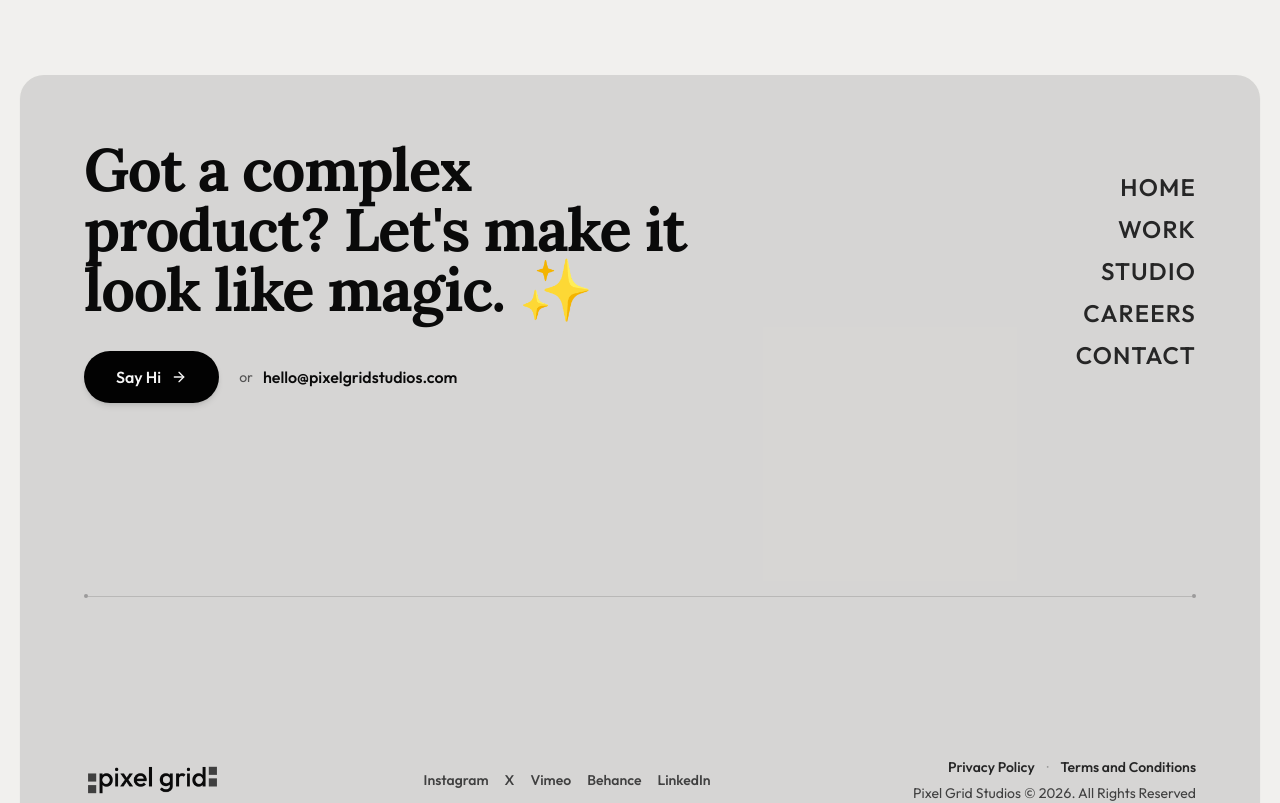
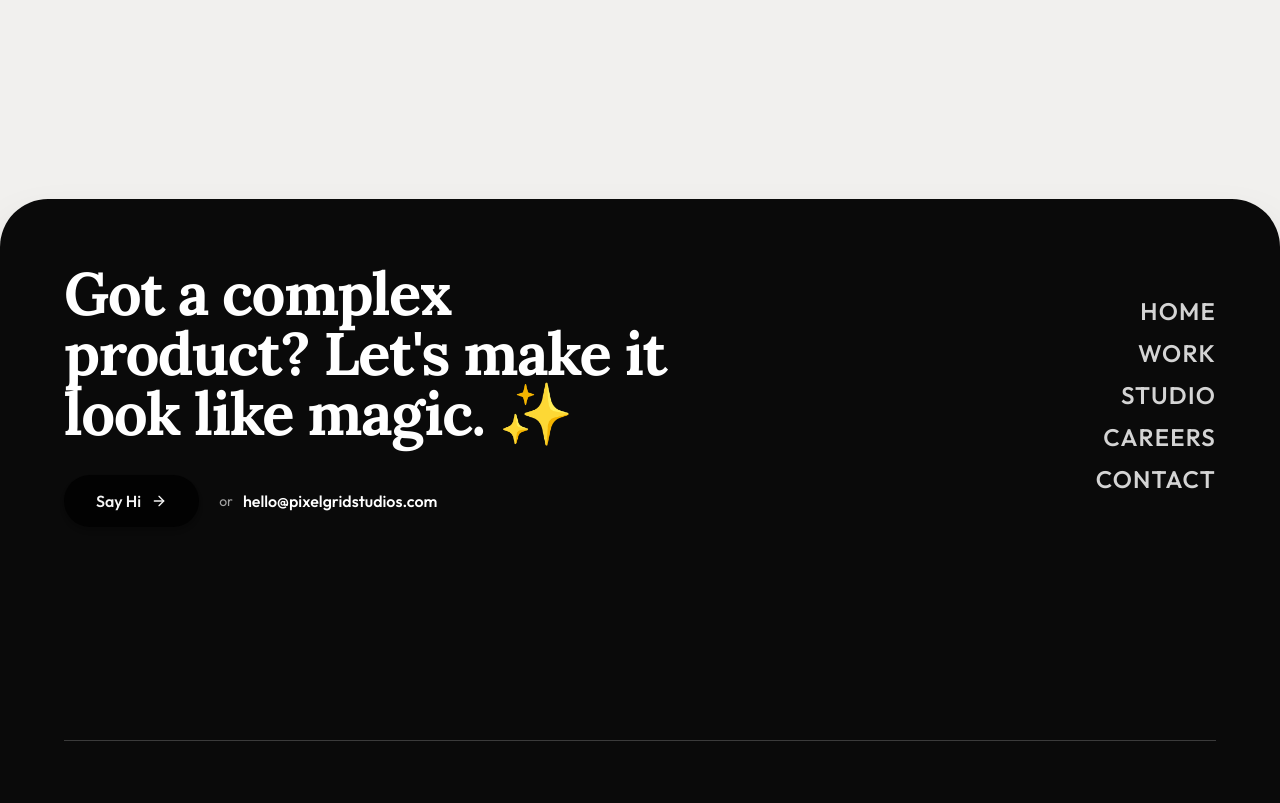
Before and after one commit to pixelgridstudios/PGS-Website-v1, a React (Vite) app: page / in a window 1280 px wide. Shown: the part 4500-5303 px from the top of the page. Built offline with nearby package versions, Linux system fonts and the light colour scheme; the HTML template or start-up script is replaced by a standard one.

Commit message:
design: redesign footer as a full-screen dark block matching reference

```diff
--- a/src/components/Footer.tsx
+++ b/src/components/Footer.tsx
@@ -2,23 +2,22 @@ import React from "react";
 import { Link } from "react-router-dom";
 import { ArrowRight } from "lucide-react";
 import { socialLinks } from "@/data/content";
-import DotDivider from "@/components/DotDivider";
 
 export const Footer: React.FC = () => {
   return (
-    <footer className="px-3 pb-3 pt-4 sm:pt-5 sm:px-5 sm:pb-5">
+    <footer className="w-full pt-16 sm:pt-24 mt-12">
       {/* Seamless Borderless Footer Card (Matching Studio Deliverables Background) */}
       <div
         data-reveal
-        className="mx-auto max-w-[1600px] min-h-[calc(100vh-2.5rem)] rounded-2xl sm:rounded-3xl bg-brand-muted text-brand-foreground border-0 overflow-hidden shadow-sm dark:shadow-2xl transition-colors duration-300"
+        className="w-full min-h-screen rounded-t-[2rem] sm:rounded-t-[3rem] bg-neutral-950 text-white border-0 overflow-hidden shadow-2xl transition-colors duration-300"
       >
-        <div className="w-full h-full min-h-[calc(100vh-2.5rem)] bg-black/[0.045] dark:bg-black/30 flex flex-col justify-between">
+        <div className="w-full h-full min-h-screen bg-transparent flex flex-col justify-between mx-auto max-w-[1600px]">
           {/* Main Section: Headline + CTA + Navigation */}
           <div className="p-8 sm:p-12 md:p-14 lg:p-16 flex flex-col md:flex-row md:items-start lg:items-center md:justify-between gap-8 md:gap-10 lg:gap-16">
 
             {/* Left Side: Headline, Let's Talk CTA & Clean Email Line */}
             <div className="max-w-[620px] flex flex-col gap-6">
-              <h2 className="font-serif text-4xl md:text-6xl font-bold tracking-tight text-neutral-950 dark:text-brand-foreground leading-[1.08]">
+              <h2 className="font-serif text-4xl md:text-6xl font-bold tracking-tight text-white leading-[1.08]">
                 Got a complex product? Let's make it look like magic. ✨
               </h2>
 
@@ -32,10 +31,10 @@ export const Footer: React.FC = () => {
                 </Link>
 
                 <div className="flex items-center gap-2.5">
-                  <span className="text-neutral-600 dark:text-brand-subtle font-normal text-sm">or</span>
+                  <span className="text-neutral-400 font-normal text-sm">or</span>
                   <a
                     href="mailto:hello@pixelgridstudios.com"
-                    className="font-display text-sm sm:text-base font-semibold text-neutral-950 dark:text-brand-foreground hover:underline underline-offset-4 transition-colors"
+                    className="font-display text-sm sm:text-base font-semibold text-white hover:underline underline-offset-4 transition-colors"
                   >
                     hello@pixelgridstudios.com
                   </a>
@@ -45,7 +44,7 @@ export const Footer: React.FC = () => {
 
             {/* Right Side: Clean Tightly Spaced Navigation Menu on Tablet & Desktop */}
             <div className="pt-6 md:pt-0 border-t border-neutral-900/15 dark:border-neutral-800 md:border-t-0 w-full md:w-auto">
-              <ul className="flex flex-row flex-wrap md:flex-col items-center justify-between sm:justify-start gap-4 sm:gap-6 md:gap-1.5 lg:gap-2 md:items-end font-display text-sm sm:text-base md:text-lg lg:text-2xl font-semibold tracking-wider uppercase text-neutral-800 dark:text-brand-subtle">
+              <ul className="flex flex-row flex-wrap md:flex-col items-center justify-between sm:justify-start gap-4 sm:gap-6 md:gap-1.5 lg:gap-2 md:items-end font-display text-sm sm:text-base md:text-lg lg:text-2xl font-semibold tracking-wider uppercase text-neutral-300">
                 {[
                   { label: "HOME", path: "/" },
                   { label: "WORK", path: "/work" },
@@ -56,7 +55,7 @@ export const Footer: React.FC = () => {
                   <li key={item.path}>
                     <Link
                       to={item.path}
-                      className="hover:text-black dark:hover:text-brand-foreground transition-colors duration-150 py-0.5 inline-block border-0 leading-tight"
+                      className="hover:text-white transition-colors duration-150 py-0.5 inline-block border-0 leading-tight"
                     >
                       {item.label}
                     </Link>
@@ -66,9 +65,9 @@ export const Footer: React.FC = () => {
             </div>
           </div>
 
-          {/* Signature Dot Divider Line */}
-          <div className="px-8 sm:px-14 lg:px-16">
-            <DotDivider className="my-0" />
+          {/* Clean Border Line */}
+          <div className="px-8 sm:px-14 lg:px-16 w-full">
+            <div className="w-full border-t border-white/20"></div>
           </div>
 
           {/* Bottom Bar: 3-Column Layout (Logo, Socials, Legal & Copyright) */}
@@ -79,7 +78,7 @@ export const Footer: React.FC = () => {
                 <img
                   src="/assets/pixel-grid-logo.png"
                   alt="Pixel Grid Studios"
-                  className="h-7 sm:h-8 md:h-9 w-auto object-contain dark:invert select-none"
+                  className="h-7 sm:h-8 md:h-9 w-auto object-contain invert select-none"
                 />
               </Link>
             </div>
@@ -92,7 +91,7 @@ export const Footer: React.FC = () => {
                   href={s.href}
                   target="_blank"
                   rel="noreferrer"
-                  className="font-mono text-sm font-medium text-neutral-700 hover:text-black dark:text-brand-subtle dark:hover:text-brand-foreground transition-colors border-0"
+                  className="font-mono text-sm font-medium text-neutral-400 hover:text-white transition-colors border-0"
                 >
                   {s.name}
                 </a>
@@ -104,14 +103,14 @@ export const Footer: React.FC = () => {
               <div className="flex items-center justify-center md:justify-end gap-3 text-sm">
                 <Link
                   to="/privacy-policy"
-                  className="text-neutral-800 hover:text-black dark:text-brand-subtle dark:hover:text-brand-foreground hover:underline transition-colors border-0"
+                  className="text-neutral-400 hover:text-white hover:underline transition-colors border-0"
                 >
                   Privacy Policy
                 </Link>
                 <span className="opacity-40">·</span>
                 <Link
                   to="/terms-conditions"
-                  className="text-neutral-800 hover:text-black dark:text-brand-subtle dark:hover:text-brand-foreground hover:underline transition-colors border-0"
+                  className="text-neutral-400 hover:text-white hover:underline transition-colors border-0"
                 >
                   Terms and Conditions
                 </Link>
```
